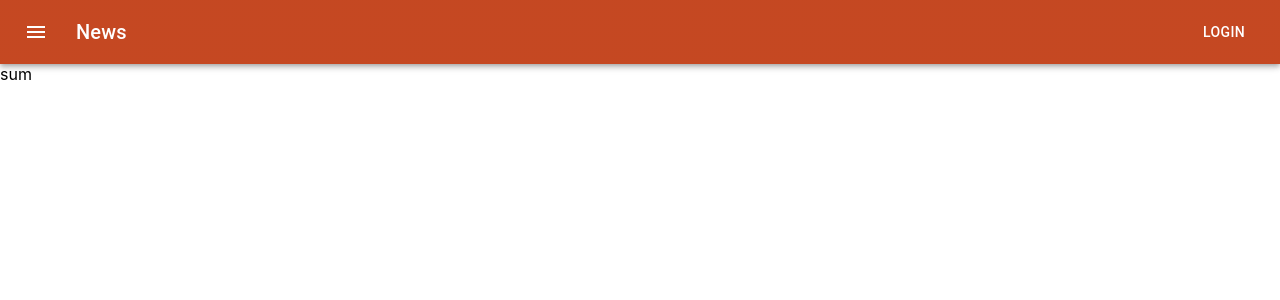
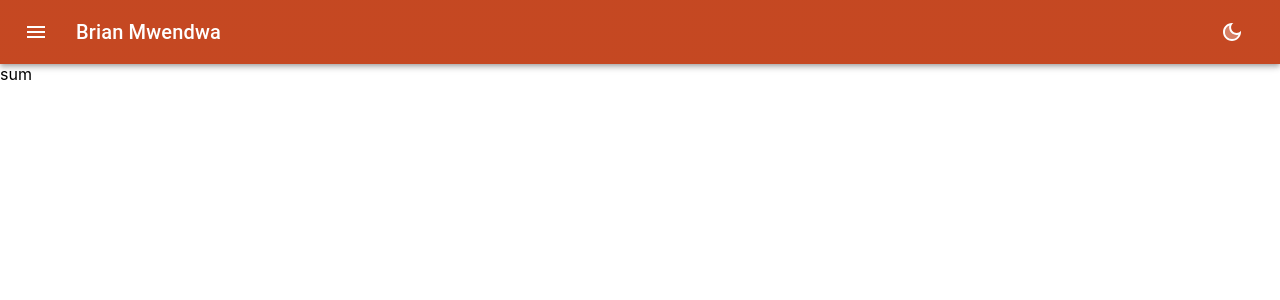
Before and after one commit to mwendwa99/my-portfolio-vite, a React (Vite) app: page / in a window 1280 px wide. Shown: the top 300 px of the page. Built offline with nearby package versions, Linux system fonts and the light colour scheme.

Commit message:
add theme toggle

```diff
--- a/src/App.jsx
+++ b/src/App.jsx
@@ -1,5 +1,7 @@
 import { useReducer } from 'react';
 import './App.css';
+// mui
+import { LightModeTwoTone, DarkModeTwoTone } from '@mui/icons-material';
 // theme
 import { darkMode, lightMode } from './Theme';
 import { ThemeProvider } from '@mui/material/styles';
@@ -8,21 +10,26 @@ import Navbar from './components/NavBar'
 // sections
 import Landing from './sections/Landing';
 
-const initialValue = { theme: darkMode };
+const initialValue = {
+  theme: darkMode,
+  icon: <DarkModeTwoTone />
+};
 
 const reducer = (state, action) => {
   switch (action.type) {
     case 'light':
       return {
         ...state,
-        theme: lightMode
+        theme: lightMode,
+        icon: <LightModeTwoTone />
       }
       break;
 
     case 'dark':
       return {
         ...state,
-        theme: darkMode
+        theme: darkMode,
+        icon: <DarkModeTwoTone />
       }
       break;
 
@@ -36,7 +43,7 @@ function App() {
 
   return (
     <ThemeProvider theme={state.theme}>
-      <Navbar />
+      <Navbar icon={state.icon} theme={state.theme} changeTheme={dispatch} />
       <Landing />
     </ThemeProvider>
   )
--- a/src/components/NavBar.jsx
+++ b/src/components/NavBar.jsx
@@ -7,7 +7,9 @@ import Button from '@mui/material/Button';
 import IconButton from '@mui/material/IconButton';
 import MenuIcon from '@mui/icons-material/Menu';
 
-export default function ButtonAppBar() {
+export default function ButtonAppBar({ icon, theme, changeTheme }) {
+    console.log('theme', theme)
+    console.log('changeTheme', changeTheme)
     return (
         <Box id='nav-bar' sx={{ flexGrow: 1 }}>
             <AppBar position="static">
@@ -22,9 +24,17 @@ export default function ButtonAppBar() {
                         <MenuIcon />
                     </IconButton>
                     <Typography variant="h6" component="div" sx={{ flexGrow: 1 }}>
-                        News
+                        Brian Mwendwa
                     </Typography>
-                    <Button color="inherit">Login</Button>
+                    <IconButton
+                        size="large"
+                        edge="start"
+                        color="inherit"
+                        aria-label="theme-toggle"
+                        onClick={() => changeTheme({ type: theme.palette.mode === 'dark' ? 'light' : 'dark' })}
+                    >
+                        {icon}
+                    </IconButton>
                 </Toolbar>
             </AppBar>
         </Box>
```
